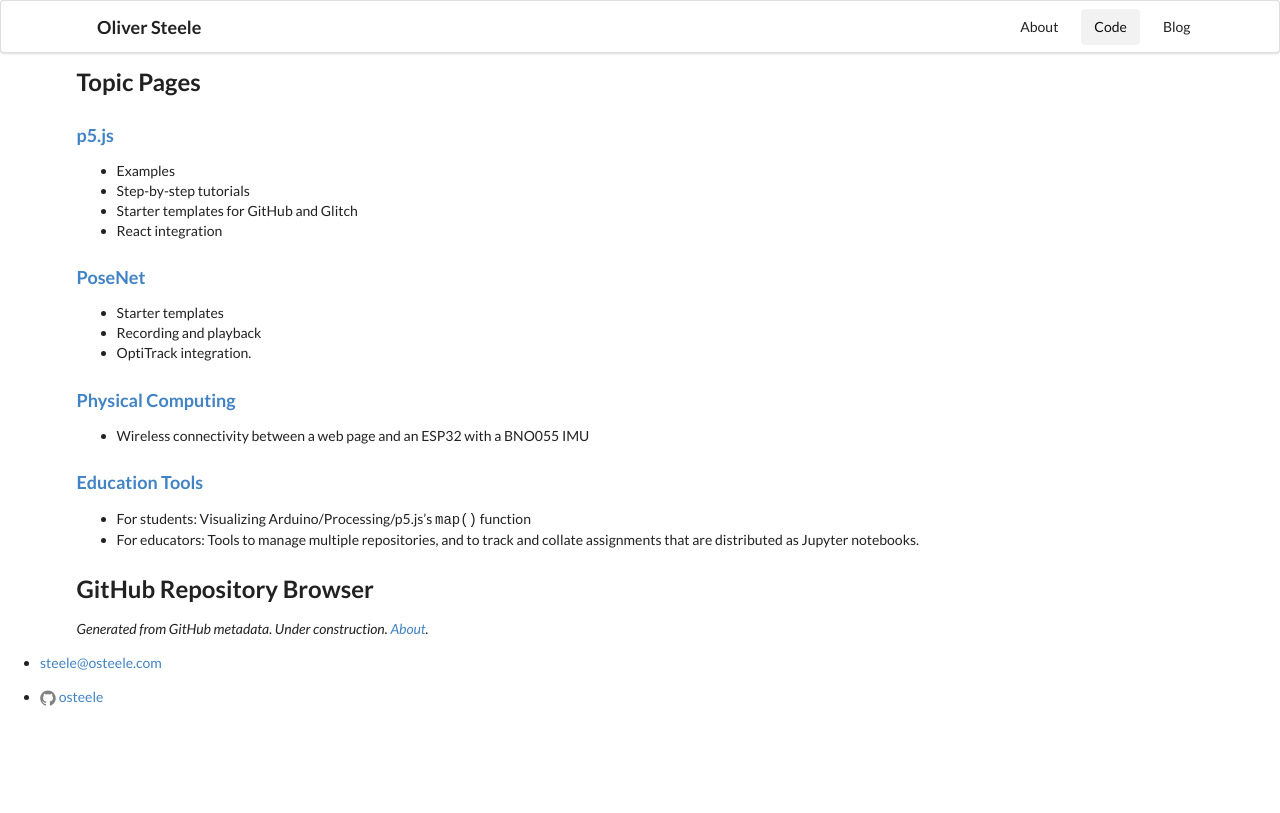
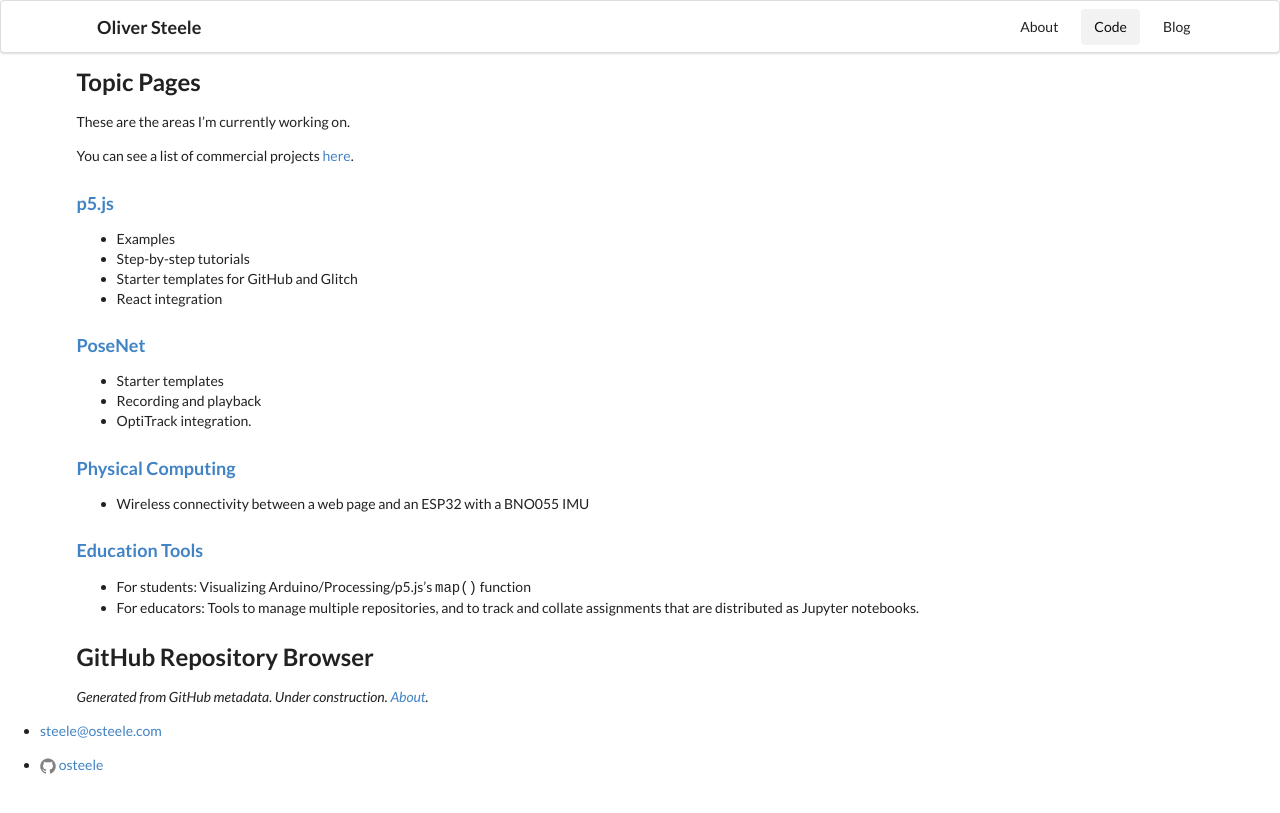
Before and after one commit to osteele/code.osteele.com, a Jekyll site: the page built from index.md, in a window 1280 px wide. Shown: the top 813 px of the page. Built offline with Jekyll 4.4.1, drawn with Linux system fonts in a browser that asks for light colours; nearby versions of some CDN libraries.

Commit message:
Add link to projects page

```diff
--- a/index.md
+++ b/index.md
@@ -4,6 +4,10 @@
 ---
 
 ## Topic Pages
+
+These are the areas I'm currently working on.
+
+You can see a list of commercial projects [here](https://osteele.com/products).
 
 ### [p5.js](https://www.notion.so/Oliver-s-p5-js-Resources-385707291d5f4a6db4a590f95f8c5a94)
 
```
